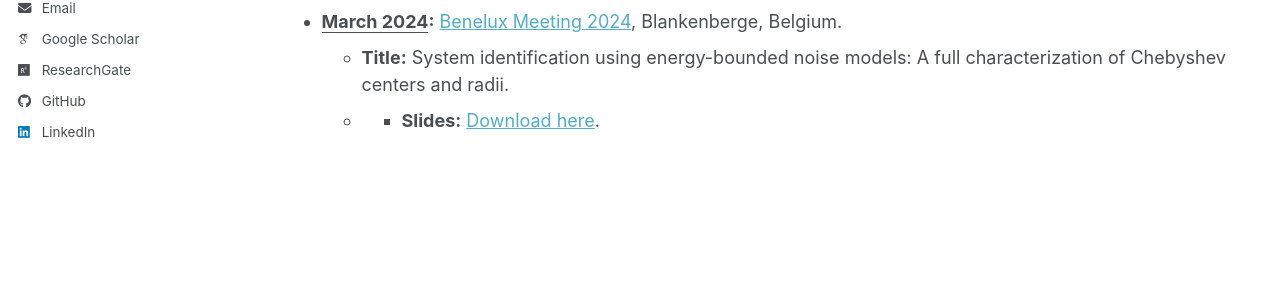
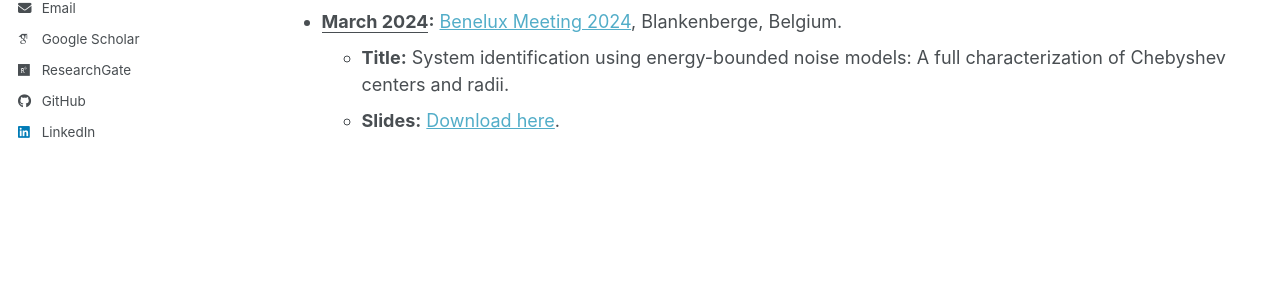
Before and after one commit to a-shakouri/a-shakouri.github.io, a Jekyll site: the page built from _pages/talk-new.md, in a window 1280 px wide. Shown: the part 463-766 px from the top of the page. Built offline with Jekyll 4.4.1, drawn with Linux system fonts in a browser that asks for light colours; some web fonts are replaced; a script bundle is joined from its source files by our own code; library files that are not in the unit come from our copies.

Commit message:
Update talk-new.md

```diff
--- a/_pages/talk-new.md
+++ b/_pages/talk-new.md
@@ -21,4 +21,4 @@ Past Presentations
 
  * **<u>March 2024</u>:** [Benelux Meeting 2024](https://www.beneluxmeeting.nl/2024/), Blankenberge, Belgium.
    * **Title:** System identification using energy-bounded noise models: A full characterization of Chebyshev centers and radii.
-   * * **Slides:** <a href="{{ base_path }}/files/SysID-Presentation-Benelux-version.pdf" class="Download">Download here</a>.
+   * **Slides:** <a href="{{ base_path }}/files/SysID-Presentation-Benelux-version.pdf" class="Download">Download here</a>.
```
